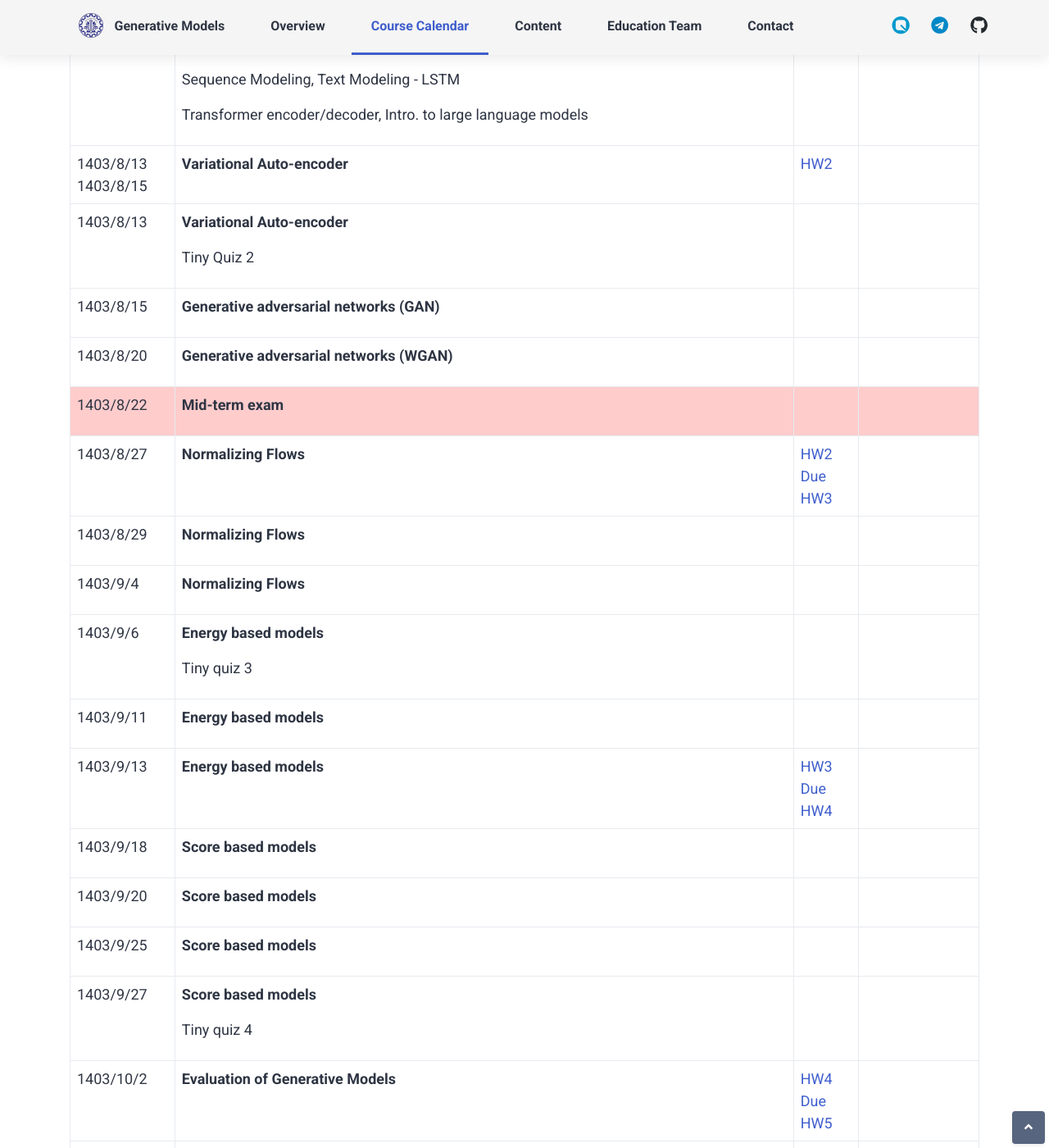
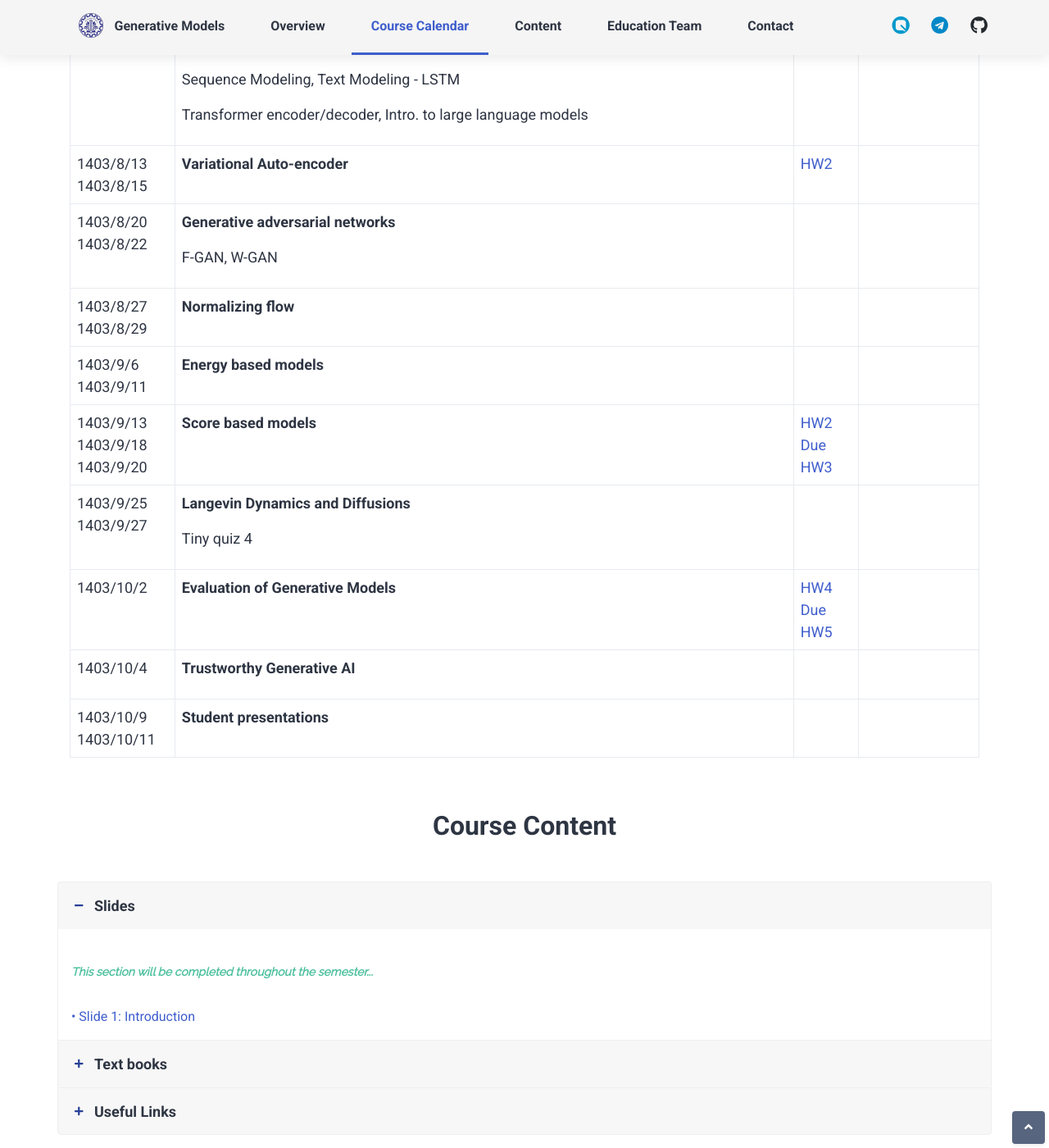
Before and after one commit to Sharif-CS-GenerativeModels/Sharif-CS-GenerativeModels.github.io, a Jekyll site: the page built from index.html, in a window 1280 px wide and 1400 px high, scrolled down 1580 px. Shown: the whole window at 82% size. Built offline with Jekyll 4.4.1, drawn with Linux system fonts in a browser that asks for light colours; some web fonts are replaced; comment, search, counter and statistics services are not loaded; some of the changed text lies outside the part shown.

Commit message:
Update calendar.yml
ccc

```diff
--- a/_data/calendar.yml
+++ b/_data/calendar.yml
@@ -70,38 +70,37 @@
   sections: []
   color: ""
 
-- date: 1403/8/13
+- date: 1403/8/20
+        1403/8/22
   subjects:
-    - "**Variational Auto-encoder**"
-    - "Tiny Quiz 2"
+    - "**Generative adversarial networks**"
+    - F-GAN, W-GAN
   assignment: []
   sections: []
   color: ""
 
-- date: 1403/8/15
+- date: 1403/8/27
+         1403/8/29
   subjects:
-    - "**Generative adversarial networks (GAN)**"
+    - "**Normalizing flow**"
   assignment: []
   sections: []
   color: ""
 
-- date: 1403/8/20
+- date: 1403/9/6
+        1403/9/11
   subjects:
-    - "**Generative adversarial networks (WGAN)**"
+    - "**Energy based models**"
   assignment: []
   sections: []
   color: ""
 
-- date: 1403/8/22
+
+- date: 1403/9/13
+        1403/9/18
+        1403/9/20
   subjects:
-    - "**Mid-term exam**"
-  assignment: []
-  sections: []
-  color: "#ffcccc"  # Light red color for midterm exam row
-
-- date: 1403/8/27
-  subjects:
-    - "**Normalizing Flows**"
+    - "**Score based models**"
   assignment:
     - title: "HW2 Due"
       link: "/upload-page-for-hw2"
@@ -110,70 +109,10 @@
   sections: []
   color: ""
 
-- date: 1403/8/29
+- date: 1403/9/25
+        1403/9/27
   subjects:
-    - "**Normalizing Flows**"
-  assignment: []
-  sections: []
-  color: ""
-
-- date: 1403/9/4
-  subjects:
-    - "**Normalizing Flows**"
-  assignment: []
-  sections: []
-  color: ""
-
-- date: 1403/9/6
-  subjects:
-    - "**Energy based models**"
-    - "Tiny quiz 3"
-  assignment: []
-  sections: []
-  color: ""
-
-- date: 1403/9/11
-  subjects:
-    - "**Energy based models**"
-  assignment: []
-  sections: []
-  color: ""
-
-- date: 1403/9/13
-  subjects:
-    - "**Energy based models**"
-  assignment:
-    - title: "HW3 Due"
-      link: "/upload-page-for-hw3"
-    - title: "HW4"
-      link: "/assignments/hw4.pdf"
-  sections: []
-  color: ""
-
-- date: 1403/9/18
-  subjects:
-    - "**Score based models**"
-  assignment: []
-  sections: []
-  color: ""
-
-- date: 1403/9/20
-  subjects:
-    - "**Score based models**"
-  assignment: []
-  sections: []
-  color: ""
-
-- date: 1403/9/25
-  subjects:
-    - "**Score based models**"
-  assignment: []
-  sections: []
-  color: ""
-
-- date: 1403/9/27
-  subjects:
-    - "**Score based models**"
+    - "**Langevin Dynamics and Diffusions**"
     - "Tiny quiz 4"
   assignment: []
   sections: []
@@ -192,30 +131,15 @@
 
 - date: 1403/10/4
   subjects:
-    - "**Evaluation of Generative Models**"
-    - "Ethics and bias and interpretation of generative models"
+    - "**Trustworthy Generative AI**"
   assignment: []
   sections: []
   color: ""
 
 - date: 1403/10/9
+        1403/10/11
   subjects:
     - "**Student presentations**"
   assignment: []
   sections: []
   color: ""
-
-- date: 1403/10/11
-  subjects:
-    - "**Student presentations**"
-  assignment: []
-  sections: []
-  color: ""
-
-- date: 1403/10/18
-  subjects: []
-  assignment:
-    - title: "HW5 Due"
-      link: "/upload-page-for-hw5"
-  sections: []
-  color: ""
```
